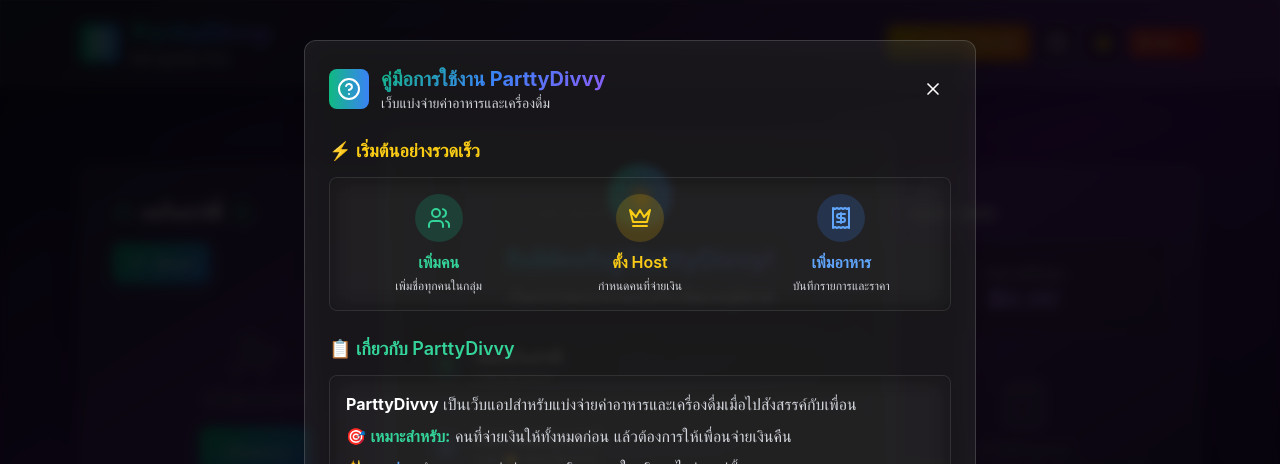
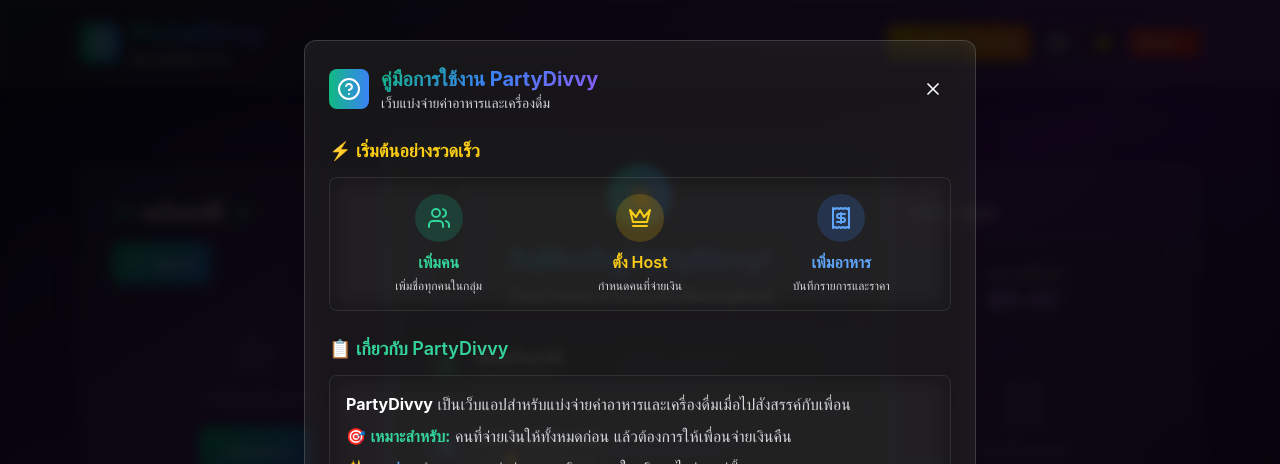
Before and after one commit to dollarsanchez/dollar-bills, a Next.js app in the folder one-and-done/: page / in a window 1280 px wide. Both pictures are taken after a click on the button "ดูคู่มือเต็ม". Shown: the top 464 px of the page. Built offline with nearby package versions, Linux system fonts and the light colour scheme.

Commit message:
change name

```diff
--- a/one-and-done/src/app/page.tsx
+++ b/one-and-done/src/app/page.tsx
@@ -587,7 +587,7 @@
                 <Calculator className="w-6 h-6 text-white" />
               </div>
               <div>
-                <h1 className="text-2xl font-bold gradient-text">ParttyDivvy</h1>
+                <h1 className="text-2xl font-bold gradient-text">PartyDivvy</h1>
                 <p className="text-sm text-gray-300">Bill Splitter Pro</p>
               </div>
             </div>
@@ -949,7 +949,7 @@
                         .map((p) => `${p.name}: ฿${p.total.toFixed(2)}`)
                         .join("\n");
                       navigator.clipboard.writeText(
-                        `ParttyDivvy Bill Summary\n\n${summary}\n\nTotal: ฿${totalBill.toFixed(
+                        `PartyDivvy Bill Summary\n\n${summary}\n\nTotal: ฿${totalBill.toFixed(
                           2
                         )}`
                       );
@@ -976,7 +976,7 @@
                 <span className="text-2xl">👋</span>
               </div>
               <h2 className="text-2xl font-bold gradient-text mb-2">
-                ยินดีต้อนรับสู่ ParttyDivvy!
+                ยินดีต้อนรับสู่ PartyDivvy!
               </h2>
               <p className="text-gray-300">
                 เว็บแบ่งจ่ายค่าอาหารและเครื่องดื่มแบบยุติธรรม
@@ -1066,7 +1066,7 @@
                 </div>
                 <div>
                   <h3 className="text-xl font-bold gradient-text">
-                    คู่มือการใช้งาน ParttyDivvy
+                    คู่มือการใช้งาน PartyDivvy
                   </h3>
                   <p className="text-sm text-gray-300">
                     เว็บแบ่งจ่ายค่าอาหารและเครื่องดื่ม
@@ -1122,11 +1122,11 @@
               {/* About Section */}
               <div>
                 <h4 className="text-lg font-semibold mb-3 text-emerald-400">
-                  📋 เกี่ยวกับ ParttyDivvy
+                  📋 เกี่ยวกับ PartyDivvy
                 </h4>
                 <div className="glass-dark rounded-lg p-4">
                   <p className="mb-2">
-                    <strong className="text-white">ParttyDivvy</strong>{" "}
+                    <strong className="text-white">PartyDivvy</strong>{" "}
                     เป็นเว็บแอปสำหรับแบ่งจ่ายค่าอาหารและเครื่องดื่มเมื่อไปสังสรรค์กับเพื่อน
                   </p>
                   <p className="mb-2">
```
